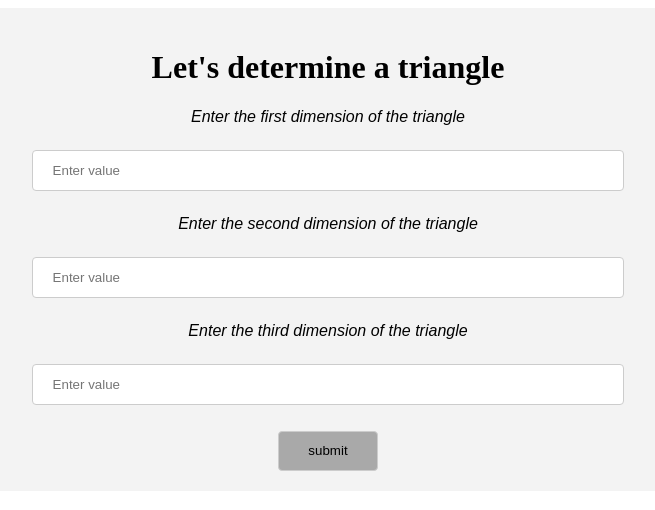
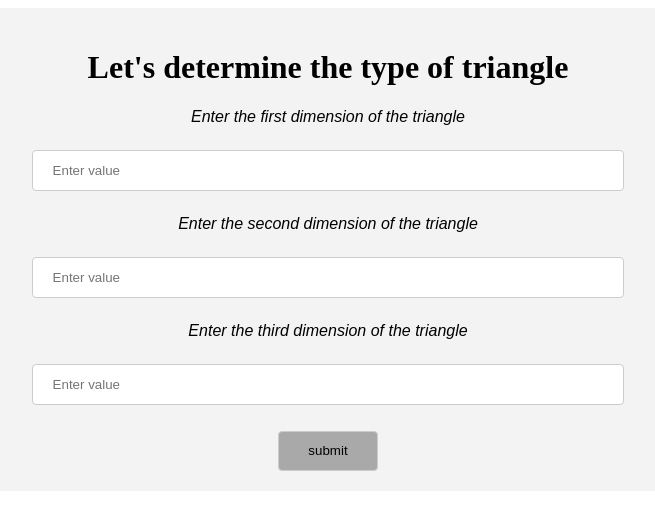
Before and after one commit to fatahrez/triangle-tracker, a plain HTML site: page index.html in a window 1280 px wide. Shown: the whole page, without its empty margins (312-967 px from the left). Drawn offline with Linux system fonts and the light colour scheme.

Commit message:
Edit h1 element in index.html

```diff
--- a/index.html
+++ b/index.html
@@ -7,7 +7,7 @@
   </head>
   <body>
     <div>
-      <h1>Let's determine a triangle</h1>
+      <h1>Let's determine the type of triangle</h1>
       <script src="js/scripts.js"></script>
       <p>Enter the first dimension of the triangle</p>
       <input type="number" id="sideOne" placeholder="Enter value" onfocus="placeholder=''" onblur="placeholder='Enter value'">
```
